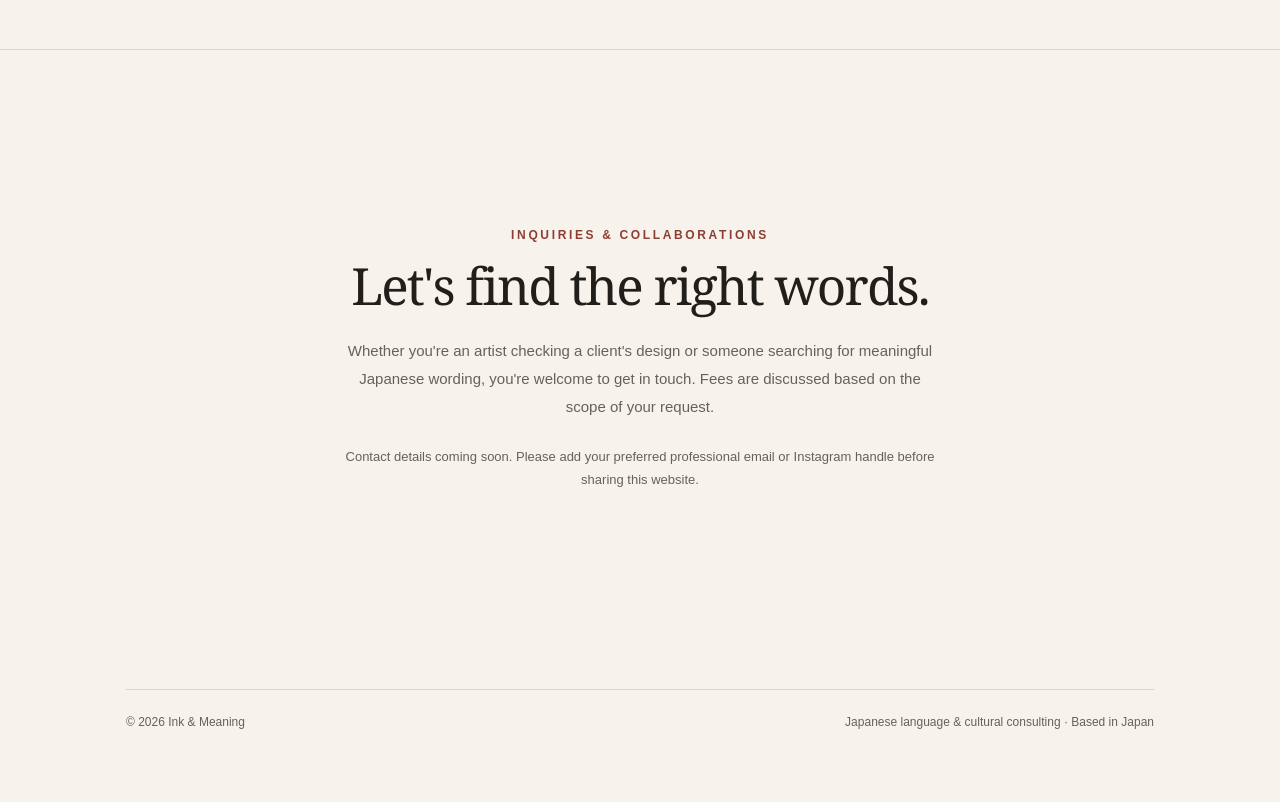
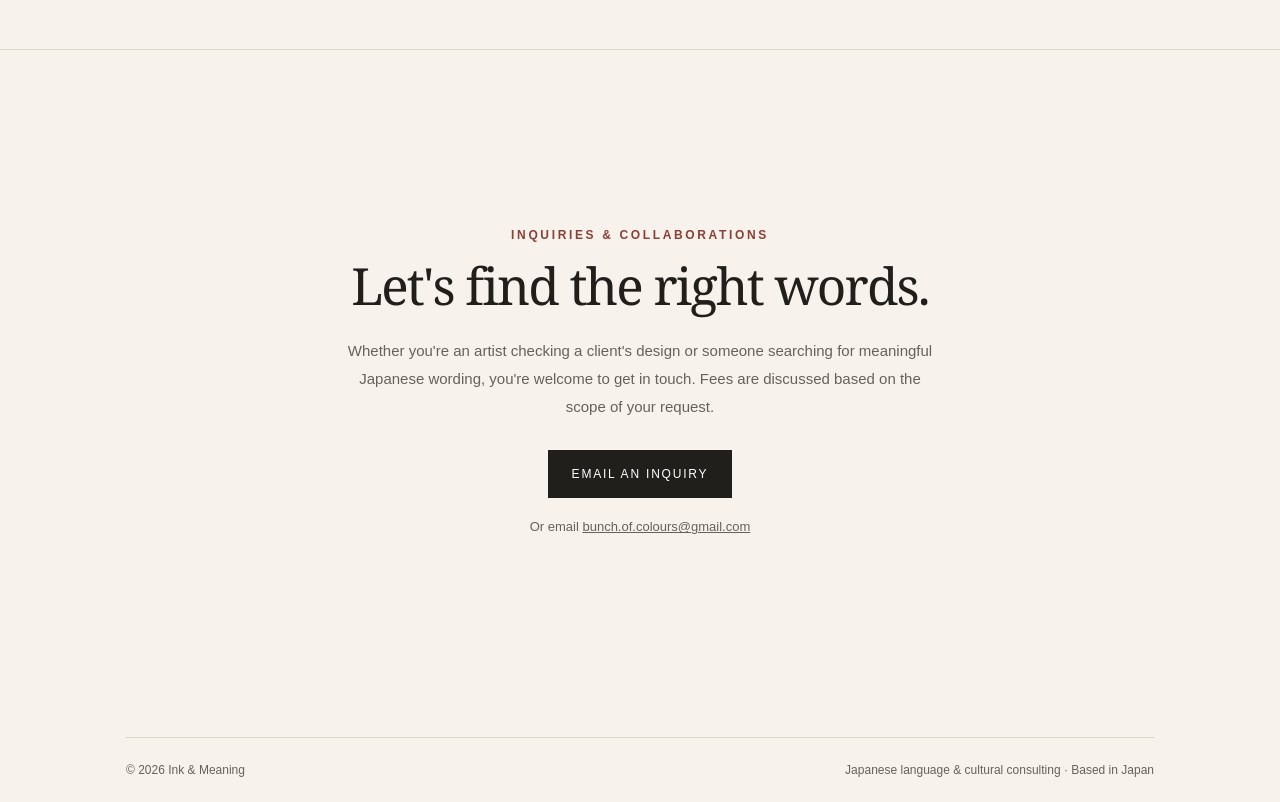
Before and after one commit to InkAndMeaning/inkandmeaning.github.io, a plain HTML site: page index.html in a window 1280 px wide. Shown: the part 2040-2842 px from the top of the page. Before the commit the page ends 2794 px from the top, so only its background shows below. Drawn offline with Linux system fonts and the light colour scheme.

Commit message:
Add files via upload

```diff
--- a/index.html
+++ b/index.html
@@ -13,6 +13,6 @@
 <main id="top"><div class="wrap"><div class="hero"><div class="eyebrow">Japanese language · Culture · Art</div><h1>Some words stay with you forever.</h1><p class="lead">Make sure they mean what you intended.</p><p class="small">Japanese tattoo language and cultural consulting for artists and individuals worldwide. Thoughtful words, carefully considered before they become permanent.</p><a class="btn" href="#contact">Discuss a design</a></div></div>
 <section id="services"><div class="wrap"><div class="sectionhead"><div class="eyebrow">What I offer</div><h2>Meaning matters. So does the way it is written.</h2><p class="small">From a single kanji to a personal phrase, I help you understand the language behind the design before it goes onto skin.</p></div><div class="services"><div class="service"><span class="num">01</span><h3>Kanji &amp; phrase verification</h3><p>Check characters, translations, natural Japanese usage, and potential unintended meanings.</p></div><div class="service"><span class="num">02</span><h3>Personalized Japanese wording</h3><p>Explore expressions that reflect the sentiment you want to convey, with explanations of nuance and tone.</p></div><div class="service"><span class="num">03</span><h3>Language &amp; visual review</h3><p>Review character forms, writing direction, and readability from a linguistic perspective before final artwork is prepared.</p></div><div class="service"><span class="num">04</span><h3>Support for tattoo artists</h3><p>Independent Japanese-language guidance for client requests, including questions about wording and cultural context.</p></div></div></div></section>
 <section id="about"><div class="wrap about"><div><div class="eyebrow">The person behind the words</div><h2>Language is an art of its own.</h2><div class="ornament">言 · 文 · 美</div></div><div><p class="small">I'm a Japan-based multilingual language professional with an academic background in Japanese studies and East Asian art history, and experience in translation, research, and cross-cultural communication.</p><p class="small">I believe a tattoo should express what its wearer truly intends—not an awkward translation or an accidental meaning. I admire tattooing as an art form and offer a careful, language-focused second opinion for artists and their clients.</p><div class="langs">Japanese · English · German</div><p class="note">I provide linguistic and cultural guidance, not tattoo application, medical advice, or certified calligraphy services. Final artwork and tattoo execution remain with the tattoo artist.</p></div></div></section>
-<section id="contact"><div class="wrap contact"><div class="eyebrow">Inquiries &amp; collaborations</div><h2>Let's find the right words.</h2><p class="small">Whether you're an artist checking a client's design or someone searching for meaningful Japanese wording, you're welcome to get in touch. Fees are discussed based on the scope of your request.</p><p class="note" style="margin-top:26px">Contact details coming soon. Please add your preferred professional email or Instagram handle before sharing this website.</p><!-- REPLACE THIS NOTE with your email link when ready: <a class="btn" href="mailto:YOUR_EMAIL@example.com">Email an inquiry</a> --></div></section></main>
+<section id="contact"><div class="wrap contact"><div class="eyebrow">Inquiries &amp; collaborations</div><h2>Let's find the right words.</h2><p class="small">Whether you're an artist checking a client's design or someone searching for meaningful Japanese wording, you're welcome to get in touch. Fees are discussed based on the scope of your request.</p><a class="btn" href="mailto:bunch.of.colours@gmail.com?subject=Ink%20%26%20Meaning%20Inquiry">Email an Inquiry</a><p class="note" style="margin:18px auto 0">Or email <a href="mailto:bunch.of.colours@gmail.com">bunch.of.colours@gmail.com</a></p></div></section></main>
 <div class="wrap"><footer><span>© <span id="year"></span> Ink &amp; Meaning</span><span>Japanese language &amp; cultural consulting · Based in Japan</span></footer></div><script>document.getElementById('year').textContent=new Date().getFullYear()</script>
 </body></html>
```
